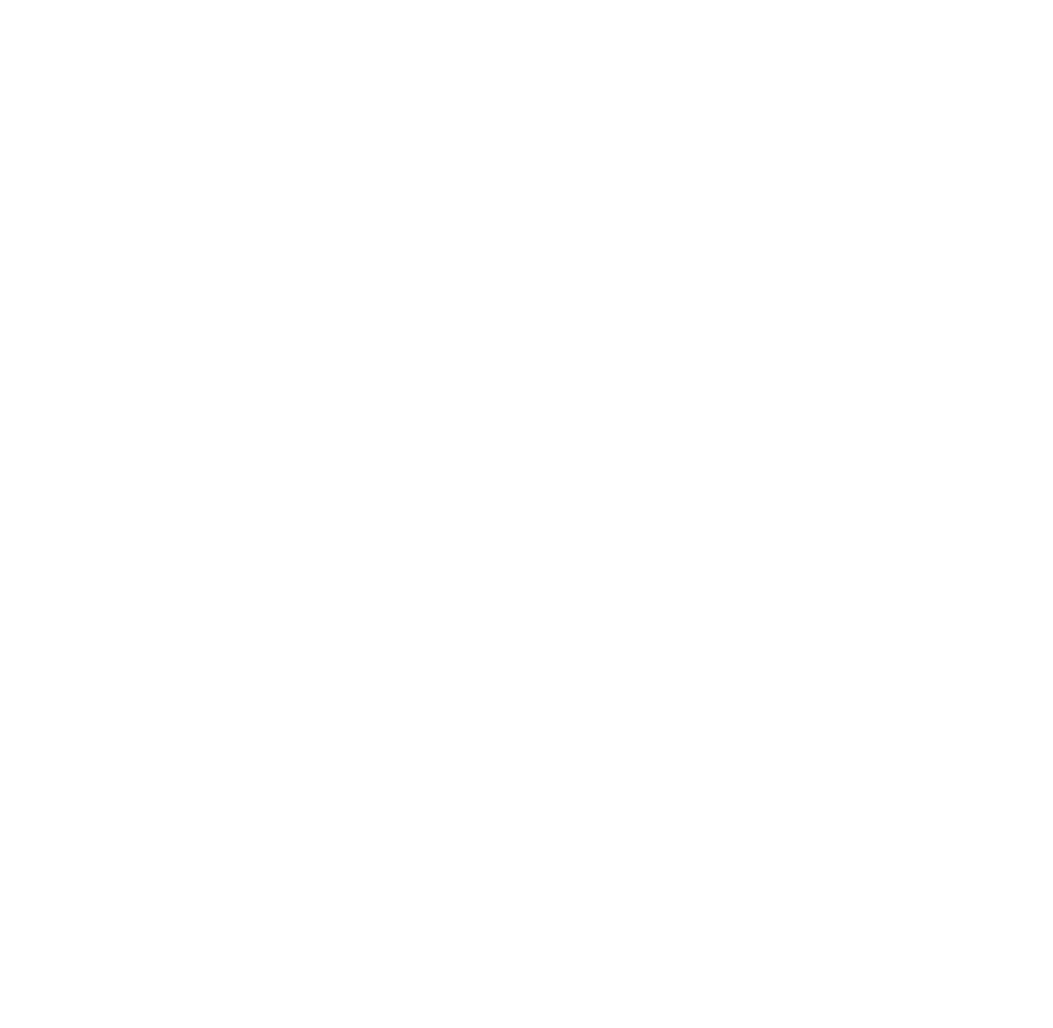
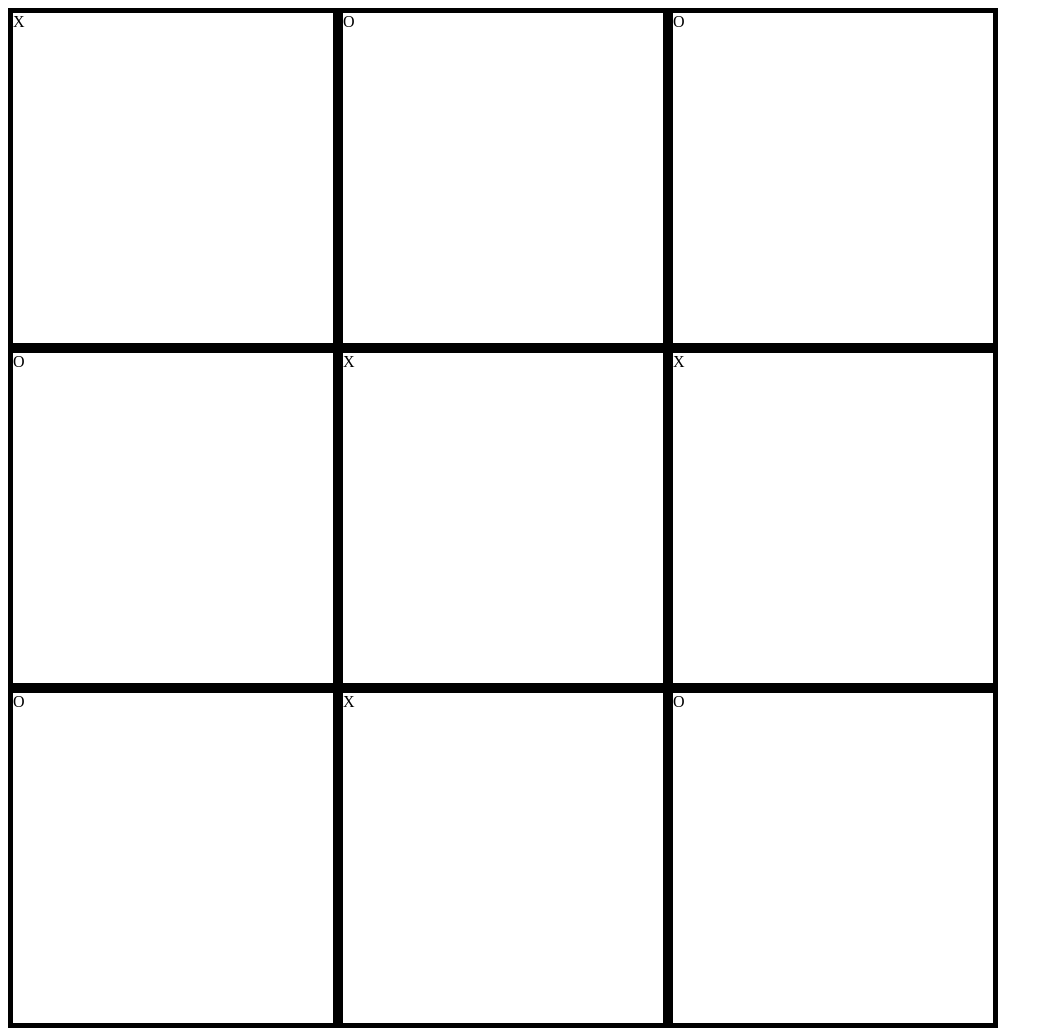
Before and after one commit to lukeledvina/tic-tac-toe, a plain HTML site: page index.html in a window 1280 px wide. Shown: the whole page, without its empty margins (0-1053 px from the left). Before the commit the page ends 800 px from the top, so only its background shows below. Drawn offline with Linux system fonts and the light colour scheme.

Commit message:
Add GameBoard module and updateBoard function, add visual game board to html

```diff
--- a/index.html
+++ b/index.html
@@ -9,6 +9,19 @@
     <link rel="stylesheet" href="style.css">
 </head>
 <body>
+    <div class="container">
+        <div class="board">
+            <div class="inner-box"></div>
+            <div class="inner-box"></div>
+            <div class="inner-box"></div>
+            <div class="inner-box"></div>
+            <div class="inner-box"></div>
+            <div class="inner-box"></div>
+            <div class="inner-box"></div>
+            <div class="inner-box"></div>
+            <div class="inner-box"></div>
+        </div>
+    </div>
 
 </body>
 </html>
--- a/index.js
+++ b/index.js
@@ -0,0 +1,35 @@
+const GameBoard = (() => {
+    let board = ["X", "O", "O",
+                 "O", "X", "X",
+                 "O", "X", "O"];
+
+    return { board };
+})();
+
+const Player = (symbol) => {
+
+}
+
+const GameController = (() => {
+    let winner;
+
+    return { winner, };
+})();
+
+let boardContainer = document.querySelector(".board");
+let boxes = boardContainer.querySelectorAll(".inner-box");
+console.log(boxes);
+
+const updateBoard = () => {
+    let i = 0;
+    boxes.forEach(box => {
+        box.textContent = GameBoard.board[i];
+        i++;
+    });
+
+}
+
+let xPlayer = Player("X");
+let oPlayer = Player("O");
+
+updateBoard();
--- a/style.css
+++ b/style.css
@@ -0,0 +1,18 @@
+.container {
+    justify-content: center;
+}
+
+.board {
+    display: flex;
+    flex-wrap: wrap;
+    width:1000px;
+    height: 1000px;
+}
+
+.inner-box {
+    width: 32%;
+    height: 33%;
+    border-width: 5px;
+    border-style: solid;
+
+}
```
